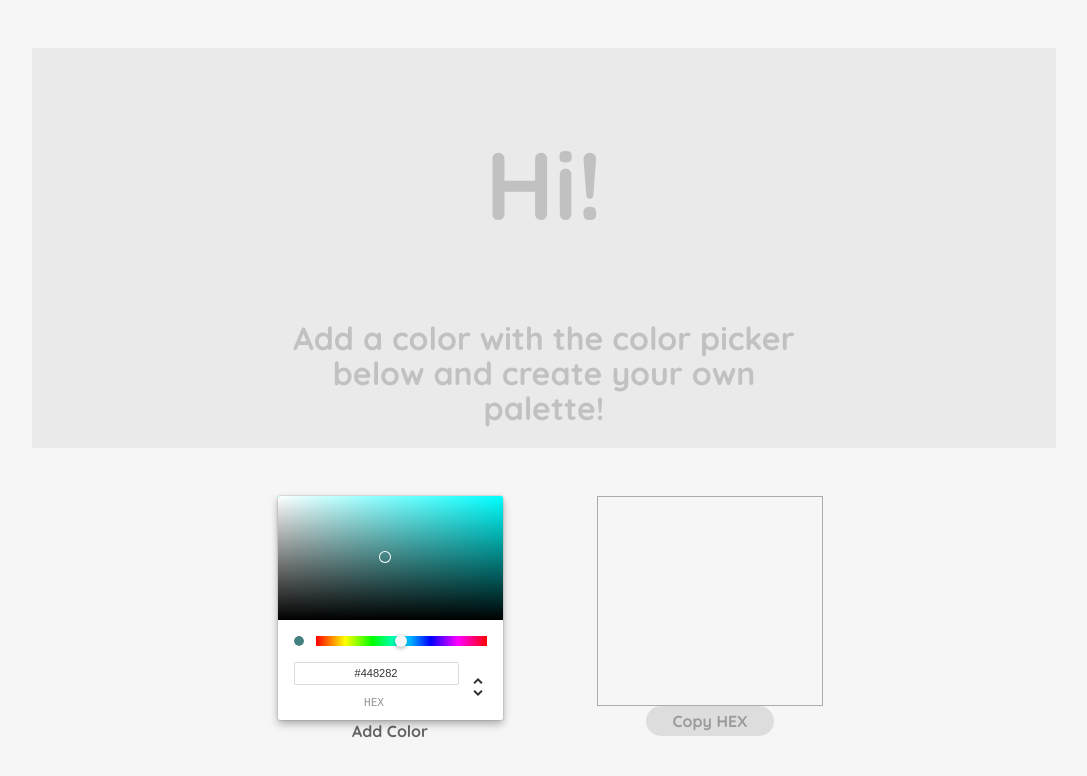
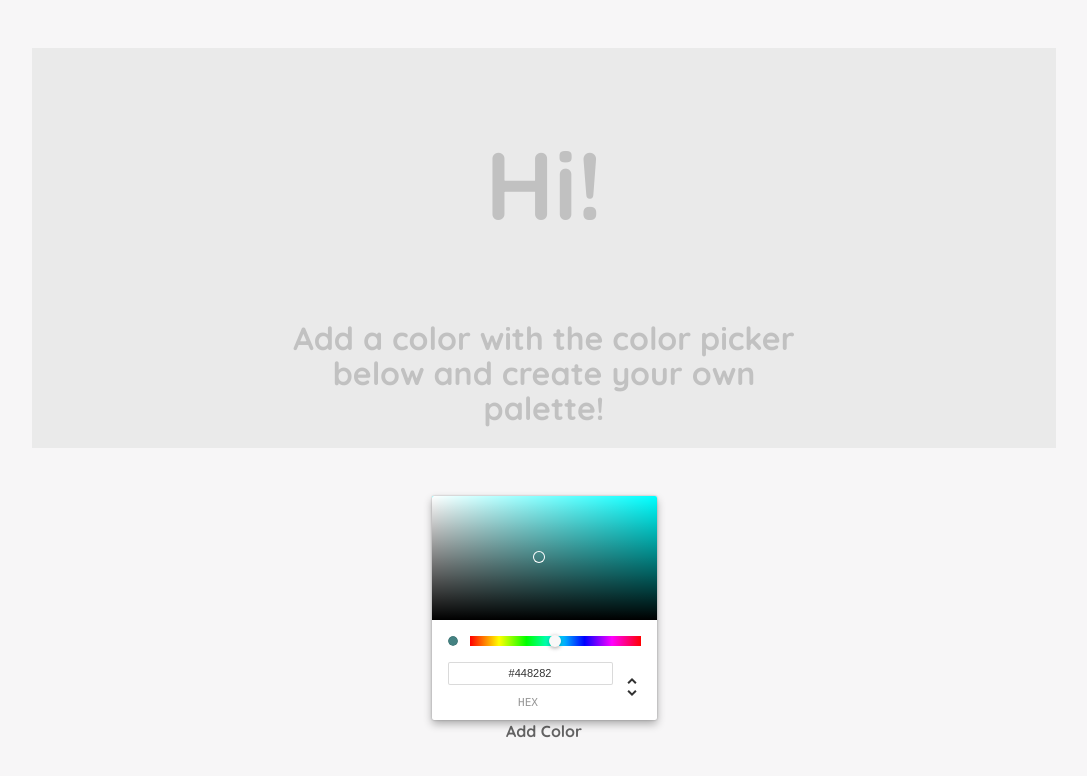
Before and after one commit to OlaFro/React-color-palette-generator, a React (Create React App) app: page / in a window 1280 px wide. Shown: the top 776 px of the page, without its empty margins (96-1183 px from the left). Built offline with nearby package versions, Linux system fonts and the light colour scheme.

Commit message:
deleting copy hex field

```diff
--- a/src/ColorPicker.js
+++ b/src/ColorPicker.js
@@ -1,5 +1,4 @@
 import React from "react";
-import { useState } from "react";
 import { ChromePicker } from "react-color";
 import { withStyles } from "@material-ui/core/styles";
 import styles from "./styles/ColorPickerStyles";
@@ -16,8 +15,7 @@ function ColorPicker(props) {
   } = props;
 
   const complete = palette.length >= maxColors;
-  const sameColor = pickedColor === palette[palette.length - 1];
-  console.log(sameColor);
+  // const sameColor = pickedColor === palette[palette.length - 1];
 
   return (
     <div className={classes.ColorPickerCont}>
--- a/src/Generator.js
+++ b/src/Generator.js
@@ -1,7 +1,7 @@
 import React from "react";
 import ColorPicker from "./ColorPicker";
 import Palette from "./Palette";
-import CopyHexField from "./CopyHexField";
+// import CopyHexField from "./CopyHexField";
 import { useState } from "react";
 import { withStyles } from "@material-ui/core/styles";
 import styles from "./styles/GeneratorStyles";
@@ -53,7 +53,7 @@ function Generator(props) {
           complete={complete}
           maxColors={6}
         />
-        <CopyHexField palette={palette} />
+        {/* <CopyHexField palette={palette} /> */}
       </div>
     </div>
   );
```
Also changed, not shown: 1 other file (tests, documents, lock files or other folders).
